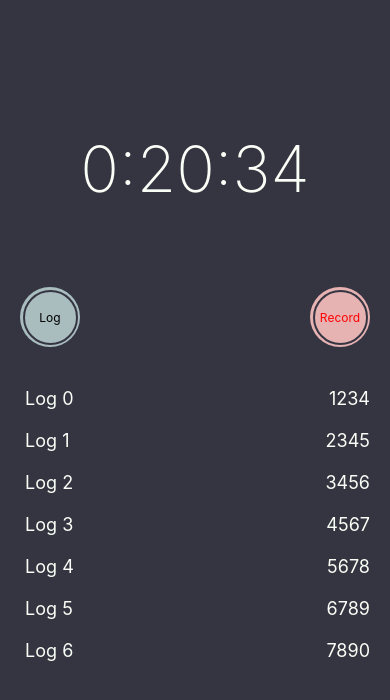
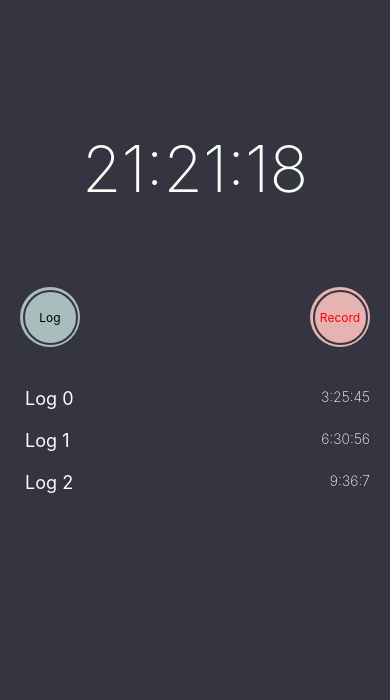
Before and after one commit to LordOrbnauticus/timerApp, a React Native app: screen / in a window 390 px wide. Shown: the top 700 px of the page. Built offline with nearby package versions, Linux system fonts and the light colour scheme.

Commit message:
modular timer component; need to import stylings where used; logs edit

```diff
--- a/App.js
+++ b/App.js
@@ -7,8 +7,8 @@ import LogTable from './Front-end/src/components/logTable/logTable'
 
 
 const DATA = {
-  timer: 1234567,
-  log: [ 1234, 2345, 3456, 4567, 5678, 6789, 7890]
+  timer: 12345678910,
+  log: [ 12345678, 23456789, 34567890]
 }
 
 const AlignButtons = ({ children }) => {
@@ -23,7 +23,7 @@ export default class App extends Component {
   render() {
     return (
       <View style={styles.container}>
-        <Timer interval={DATA.timer}/>
+        <Timer interval={DATA.timer} style={styles.timerStyles}/>
         <AlignButtons>
           <RoundButton title='Log' color='black' background='#A9BDBF' />
           <RoundButton title='Record' color='#FF0000' background='#E6B2B2'/>
@@ -50,4 +50,9 @@ const styles = StyleSheet.create({
     justifyContent: 'space-between',
     marginBottom: 30
   },
+  timerStyles: {
+        color: '#F9FFF6',
+        fontSize: 64,
+        fontWeight: '200',
+      },
 });
--- a/Front-end/src/components/timeLog/timeLog.js
+++ b/Front-end/src/components/timeLog/timeLog.js
@@ -1,11 +1,13 @@
 import React from 'react';
 import { StyleSheet, View, Text } from 'react-native';
+
+import Timer from '../timer/timer';
 
 const Log = ({ number, duration }) => {
     return (
         <View style={styles.log}>
             <Text style={styles.logText}> Log { number }</Text>
-            <Text style={styles.logText}>{ duration }</Text>
+            <Timer style={styles.timerStyles} interval={duration} />
         </View>
     )
 }
@@ -24,6 +26,10 @@ const styles = StyleSheet.create({
         color: '#F9FFF6',
         fontSize: 18,
     },
+    timerStyles: {
+        color: '#F9FFF6',
+        fontWeight: '200',
+    }
 })
 
 //needs to be moved to /logTable folder when we get back...
--- a/Front-end/src/components/timer/timer.js
+++ b/Front-end/src/components/timer/timer.js
@@ -1,23 +1,15 @@
 import React from 'react';
-import { StyleSheet, Text } from 'react-native';
+import { Text } from 'react-native';
 import moment from 'moment';
 
 
-const Timer = ({ interval }) => {
+const Timer = ({ interval, style }) => {
         const duration = moment.duration(interval)
         return (
-        <Text style={styles.timer}>
+        <Text style={style}>
         {duration.hours()}:{duration.minutes()}:{duration.seconds()}
         </Text>
     );
 };
 
-const styles = StyleSheet.create({
-    timer: {
-        color: '#F9FFF6',
-        fontSize: 64,
-        fontWeight: '200',
-      },
-});
-
-export default Timer
+export default Timer;
```
